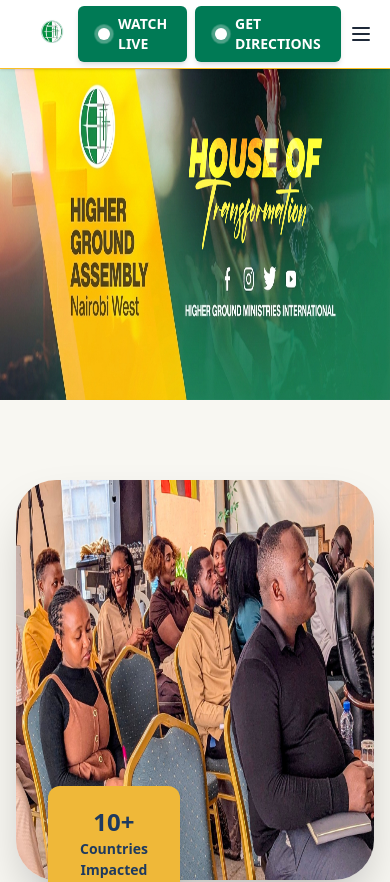
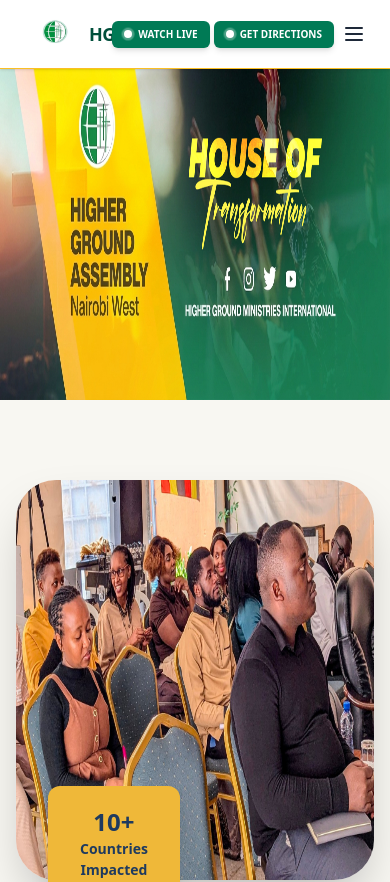
Before and after one commit to Alasiri44/hgmi, a React (Vite) app in the folder client/: page / in a window 390 px wide. Shown: the top 882 px of the page. Built offline with nearby package versions, Linux system fonts and the light colour scheme.

Commit message:
resposivenesf of navbar

```diff
--- a/client/src/components/navbar.tsx
+++ b/client/src/components/navbar.tsx
@@ -70,24 +70,25 @@
       </div>
 
       {/* Action buttons (desktop always visible) */}
-      <div className="flex items-center gap-2">
+      <div className="flex items-center gap-1 sm:gap-2">
         <NavLink
           to="https://www.facebook.com/hganairobiwest"
-          className="flex items-center gap-2 bg-emerald-700 text-white px-5 py-2 rounded-md font-bold uppercase text-sm hover:bg-emerald-800 transition-all shadow-md active:scale-95"
+          className="flex items-center gap-1.5 sm:gap-2 bg-emerald-700 text-white px-3 py-1.5 sm:px-5 sm:py-2 rounded-md font-bold uppercase text-[10px] sm:text-sm hover:bg-emerald-800 transition-all shadow-md active:scale-95 whitespace-nowrap"
         >
-          <span className="relative flex h-3 w-3">
+          <span className="relative flex h-2 w-2 sm:h-3 sm:w-3">
             <span className="animate-ping absolute inline-flex h-full w-full rounded-full bg-white opacity-75"></span>
-            <span className="relative inline-flex rounded-full h-3 w-3 bg-white"></span>
+            <span className="relative inline-flex rounded-full h-2 w-2 sm:h-3 sm:w-3 bg-white"></span>
           </span>
           Watch Live
         </NavLink>
+
         <NavLink
           to="https://www.google.com/maps/dir/?api=1&destination=-1.3085544321730092,36.824518910903066,"
-          className="flex items-center gap-2 bg-emerald-700 text-white px-5 py-2 rounded-md font-bold uppercase text-sm hover:bg-emerald-800 transition-all shadow-md active:scale-95"
+          className="flex items-center gap-1.5 sm:gap-2 bg-emerald-700 text-white px-3 py-1.5 sm:px-5 sm:py-2 rounded-md font-bold uppercase text-[10px] sm:text-sm hover:bg-emerald-800 transition-all shadow-md active:scale-95 whitespace-nowrap"
         >
-          <span className="relative flex h-3 w-3">
+          <span className="relative flex h-2 w-2 sm:h-3 sm:w-3">
             <span className="animate-ping absolute inline-flex h-full w-full rounded-full bg-white opacity-75"></span>
-            <span className="relative inline-flex rounded-full h-3 w-3 bg-white"></span>
+            <span className="relative inline-flex rounded-full h-2 w-2 sm:h-3 sm:w-3 bg-white"></span>
           </span>
           Get Directions
         </NavLink>
```
